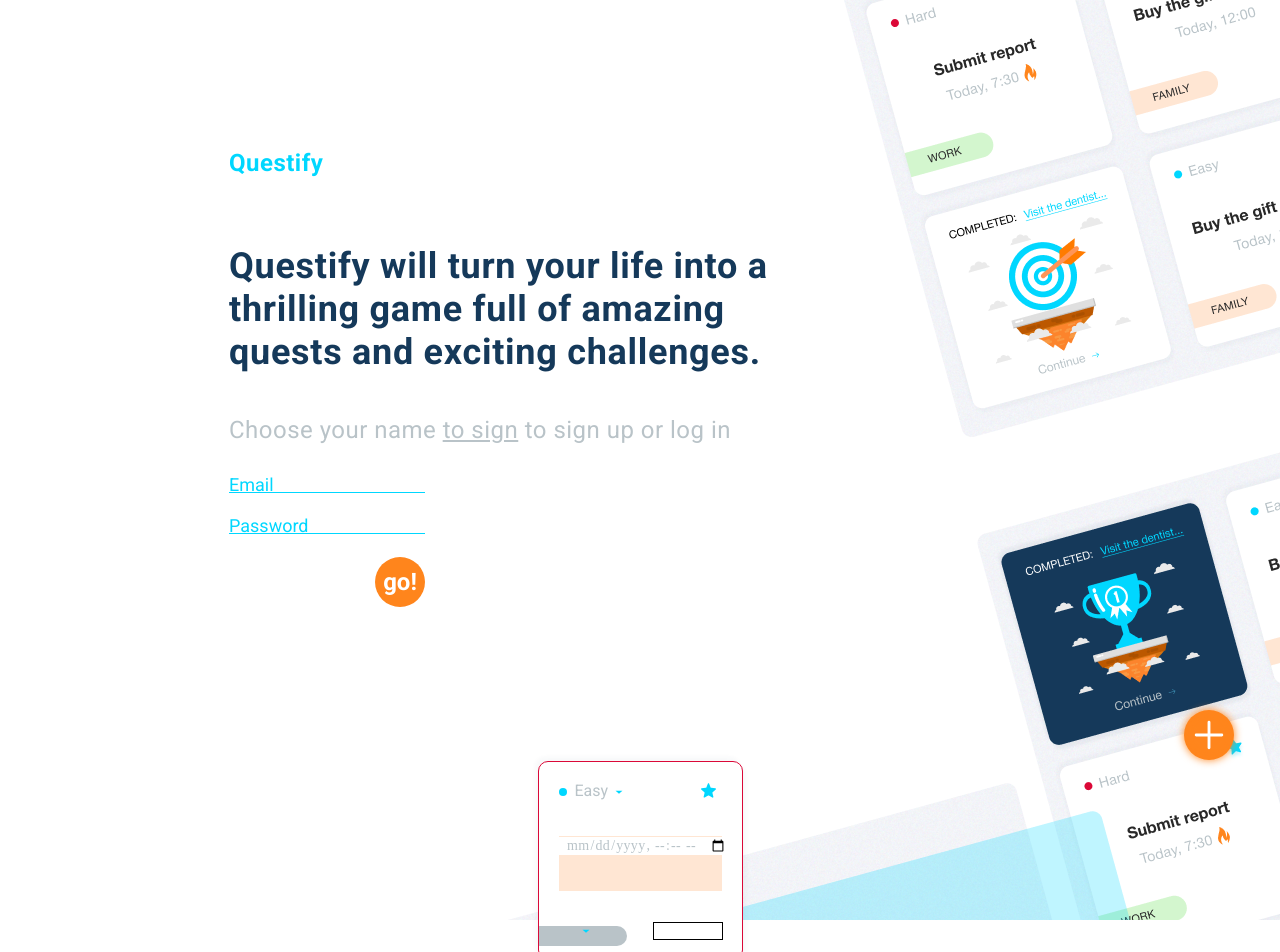
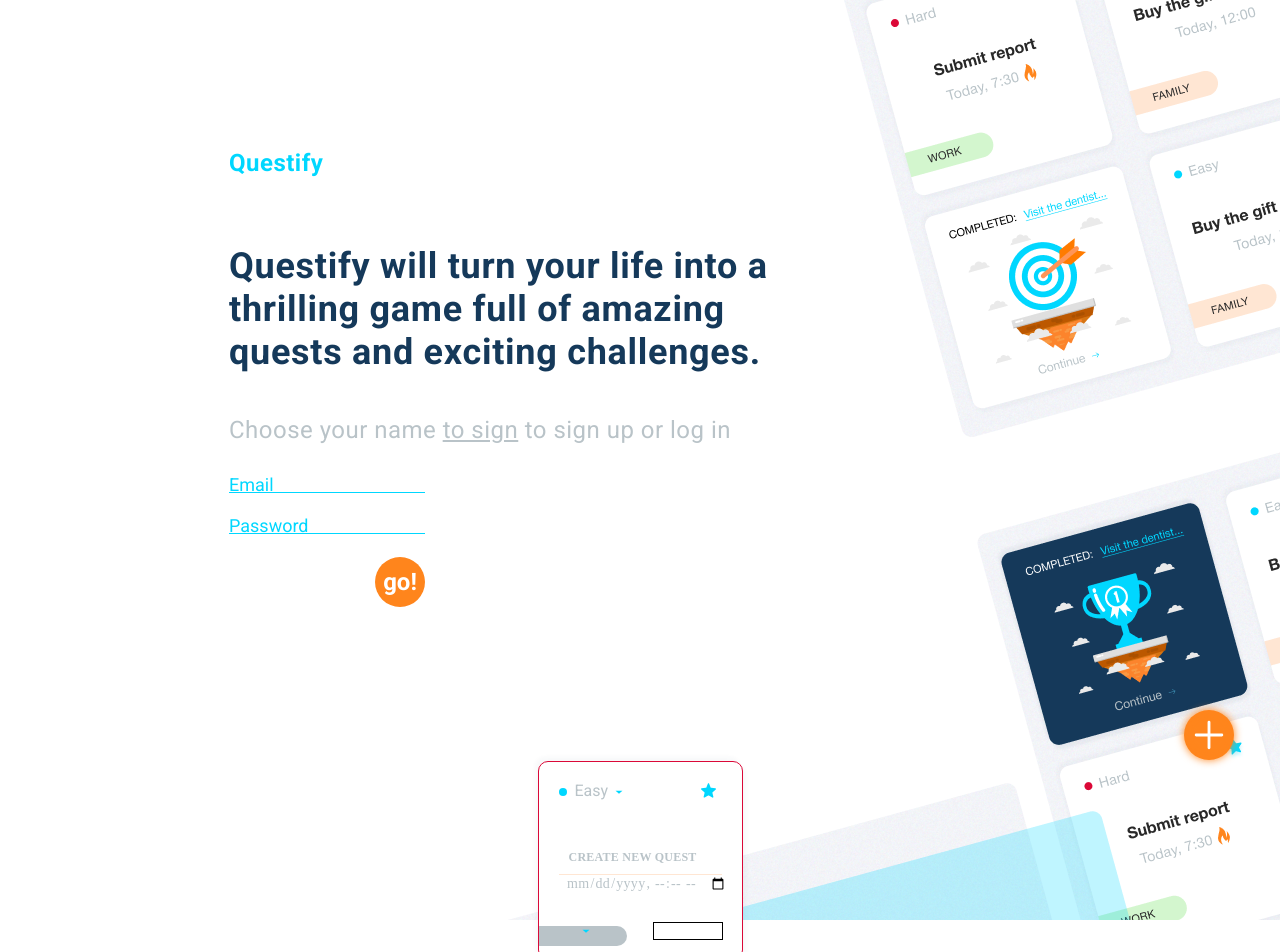
Before and after one commit to VolodymyrBuzinov/dashboard, a React (Create React App) app: page / in a window 1280 px wide. Shown: the top 952 px of the page. Built offline with nearby package versions, Linux system fonts and the light colour scheme.

Commit message:
add input style

```diff
--- a/src/Components/DateAndTimePickers/DateAndTimePickers.js
+++ b/src/Components/DateAndTimePickers/DateAndTimePickers.js
@@ -3,27 +3,35 @@ import style from './DateAndTimePickers.module.scss';
 
 export default function DateAndTimePickers() {
   const [selectedDate, setSelectedDate] = useState(
-    new Date('2021-06-15T21:11:54'),
-  );
-  console.log(
-    '🚀 ~ file: DateAndTimePickers.js ~ line 6 ~ DateAndTimePickers ~ selectedDate',
-    selectedDate,
+    new Date('2021-06-15T09:00:00'),
   );
 
   const handleDateChange = date => {
     setSelectedDate(date.target.value);
   };
 
+  // const handleSubmit = useCallback(e => {
+  //   e.preventDefault();
+
+  //   console.log('run handleSubmit');
+  // }, []);
+
+  const handleSubmit = e => {
+    e.preventDefault();
+
+    console.log('run handleSubmit e =', e);
+  };
+
   return (
-    <form className={style.DateAndTimePickers__form}>
+    <form className={style.DateAndTimePickers__form} onSubmit={handleSubmit}>
       <input
         className={style.DateAndTimePickers__input}
         type="datetime-local"
         name="dateCreate"
         required
-        pattern="Today:[0-9]{2}"
         min="2021-06-01T08:00"
         max="2022-06-30T21:00"
+        // value={`Today, ${selectedDate}`}
         value={selectedDate}
         onChange={handleDateChange}
       />
--- /dev/null
+++ b/src/Components/InputTodo/InputTodo.js
@@ -0,0 +1,46 @@
+import React, { useState } from 'react';
+import style from './InputTodo.module.scss';
+
+export default function InputTodo() {
+  const [input, setInput] = useState('');
+
+  const handleInputChange = date => {
+    setInput(date.target.value);
+  };
+
+  // const handleSubmit = useCallback(e => {
+  //   e.preventDefault();
+
+  //   console.log('run handleSubmit');
+  // }, []);
+
+  const handleSubmit = e => {
+    e.preventDefault();
+
+    console.log('run handleSubmit e =', e);
+  };
+
+  return (
+    // <form className={style.InputTodo__form} onSubmit={handleSubmit}>
+    //   <input
+    //     className={style.InputTodo__input}
+    //     type="text"
+    //     value={input}
+    //     placeholder="Create New Quest"
+    //     onChange={handleInputChange}
+    //   />
+    // </form>
+
+    <form className={style.InputTodo__form} onSubmit={handleSubmit}>
+      <input
+        className={style.InputTodo__input}
+        type="text"
+        required
+        value={input}
+        onChange={handleInputChange}
+      />
+      <span className={style.InputTodo__bar}></span>
+      <label className={style.InputTodo__label}>CREATE NEW QUEST</label>
+    </form>
+  );
+}
--- /dev/null
+++ b/src/Components/InputTodo/InputTodo.module.scss
@@ -0,0 +1,92 @@
+@import '../../Utils/utils.scss';
+
+.InputTodo__input {
+  @extend %button-throw;
+}
+
+/* form starting stylings ------------------------------- */
+.InputTodo__form {
+  position: relative;
+  //   margin-bottom: 10px;
+}
+
+.InputTodo__input {
+  font-weight: bold;
+  font-style: normal;
+  font-size: 16px;
+  font-family: HelveticaNeueCyr;
+  line-height: 16px;
+  padding: 10px;
+  counter-reset: $text-color;
+  display: block;
+  width: 163px;
+  border: none;
+  text-align: center;
+}
+.InputTodo__input:focus {
+  outline: none;
+}
+
+/* LABEL ======================================= */
+.InputTodo__label {
+  font-family: HelveticaNeueCyr;
+  color: $active-color;
+  position: absolute;
+  pointer-events: none;
+  left: 10px;
+  top: 15px;
+  transition: $animation-timing;
+  -moz-transition: $animation-timing;
+  -webkit-transition: $animation-timing;
+
+  //@extend
+  font-style: normal;
+  font-weight: bold;
+  font-size: 12px;
+  line-height: 12px;
+  /* identical to box height */
+
+  text-align: center;
+  letter-spacing: 0.02em;
+  text-transform: uppercase;
+}
+
+/* active state */
+.InputTodo__input:focus ~ label,
+.InputTodo__input:valid ~ label {
+  top: -15px;
+  font-size: 14px;
+  color: $active-color;
+}
+
+/* BOTTOM BARS ================================= */
+// .InputTodo__bar {
+.InputTodo__bar {
+  position: relative;
+  display: block;
+  width: 163px;
+}
+.InputTodo__bar:before,
+.InputTodo__bar:after {
+  content: '';
+  height: 2px;
+  width: 0;
+  bottom: 0;
+  position: absolute;
+  background: $hover-color;
+  transition: $animation-timing;
+  -moz-transition: $animation-timing;
+  -webkit-transition: $animation-timing;
+}
+.InputTodo__bar:before {
+  left: 50%;
+}
+.InputTodo__bar:after {
+  right: 50%;
+}
+
+/* active state */
+.InputTodo__input:focus ~ .InputTodo__bar:before,
+.InputTodo__input:focus ~ .InputTodo__bar:after {
+  width: 50%;
+}
--- a/src/Components/TemplateTodo/TemplateTodo.js
+++ b/src/Components/TemplateTodo/TemplateTodo.js
@@ -9,6 +9,7 @@ import Level from '../Level';
 import ButtonOpenModal from '../ButtonOpenModal/ButtonOpenModal';
 import sprite from '../../Icons/symbol-defs.svg';
 import DateAndTimePickers from '../DateAndTimePickers/DateAndTimePickers';
+import InputTodo from '../InputTodo/InputTodo';
 
 const LIST_CATEGORY = [
   'stuff',
@@ -89,6 +90,7 @@ const TemplateTodo = ({ category }) => {
             background: '#FFE6D3',
           }}
         >
+          <InputTodo />
           <DateAndTimePickers />
         </div>
 
```
